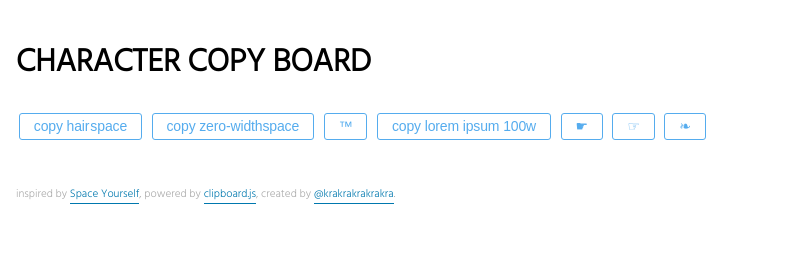
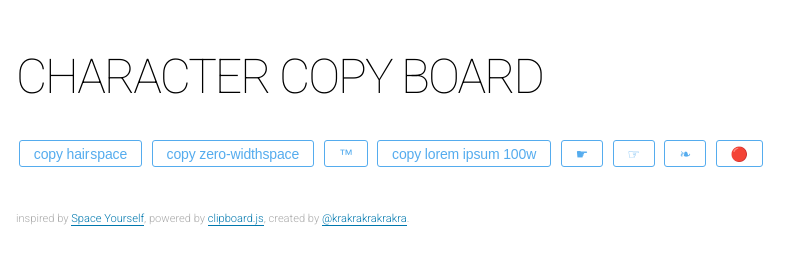
Before and after one commit to zimtimgetriebe/character-copy-board, a plain HTML site: page index.html in a window 1280 px wide. Shown: the whole page, without its empty margins (0-809 px from the left). Drawn offline with Linux system fonts and the light colour scheme; some packages are replaced by stand-ins of ours; a script that the page names is missing.

Commit message:
added red dot symbol, changed font to Roboto

```diff
--- a/index.html
+++ b/index.html
@@ -12,18 +12,20 @@
         <script src="//html5shiv.googlecode.com/svn/trunk/html5.js"></script>
     <![endif]-->
 
-    <link href="https://fonts.googleapis.com/css?family=Hind:300" rel="stylesheet">
+    <link href="https://fonts.googleapis.com/css?family=Roboto:300,100" rel="stylesheet">
 
 <style>
     body {
         padding: 1em;
         margin: 0;
         box-sizing: border-box;
-        font: 200 16px Hind, Roboto, sans-serif;
+        font: 300 16px Roboto, sans-serif;
     }
 
     h1 {
+        font: 100 3em Roboto, sans-serif;
         text-transform: uppercase;
+        letter-spacing: -2px;
     }
 
     button {
@@ -87,6 +89,7 @@
         <button data-clipboard-text="☛" title="copy black right pointing index hand symbol">☛</button>
         <button data-clipboard-text="☞" title="copy white right pointing index hand symbol">☞</button>
         <button data-clipboard-text="❧" title="copy floral symbol">❧</button>
+        <button data-clipboard-text="🔴" title="copy red dot symbol">🔴</button>
     </div>
 
     <footer>
```
